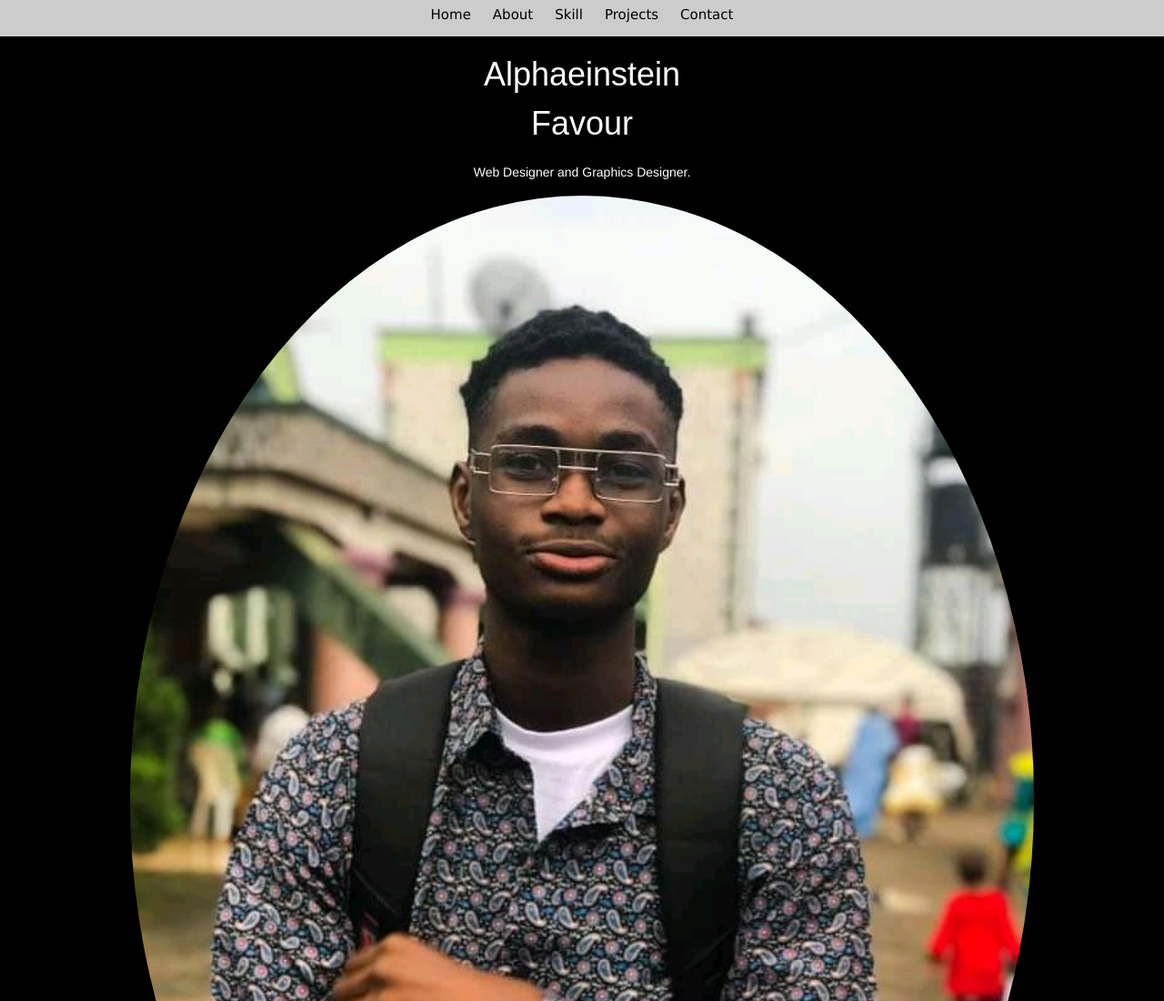
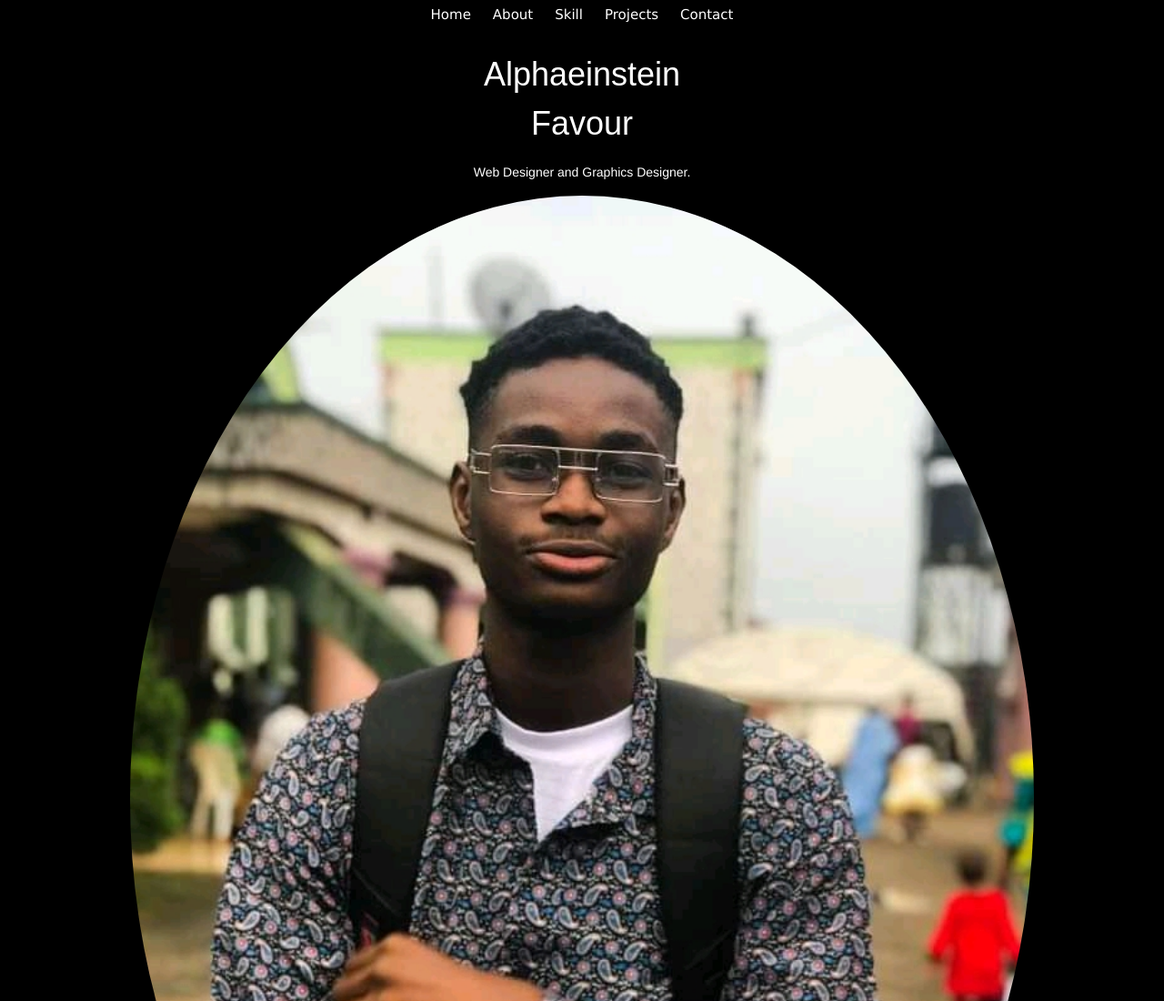
Before and after one commit to Alphaeinsteinium/Black-Background, a plain HTML site: page index.html in a window 1280 px wide. Shown: the top 1100 px of the page at 91% size. Drawn offline with Linux system fonts and the light colour scheme.

Commit message:
Update style.css

```diff
--- a/style.css
+++ b/style.css
@@ -6,7 +6,7 @@ body {
 background-color: black;
 }
 .container{
-background-color: rgba(255,255,255,0.8);
+background-color: rgb(0,0,0);
 height: 5vh;
 text-align: center;
 padding:0px;
@@ -31,7 +31,7 @@ display: inline-block;
 text-decoration: none;
 font-size: 15px;
 font-family: verdana;
-color: black;
+color: white;
 padding: 7px 10px 15px 10px;
 justify-content: space-around;
 }
```
